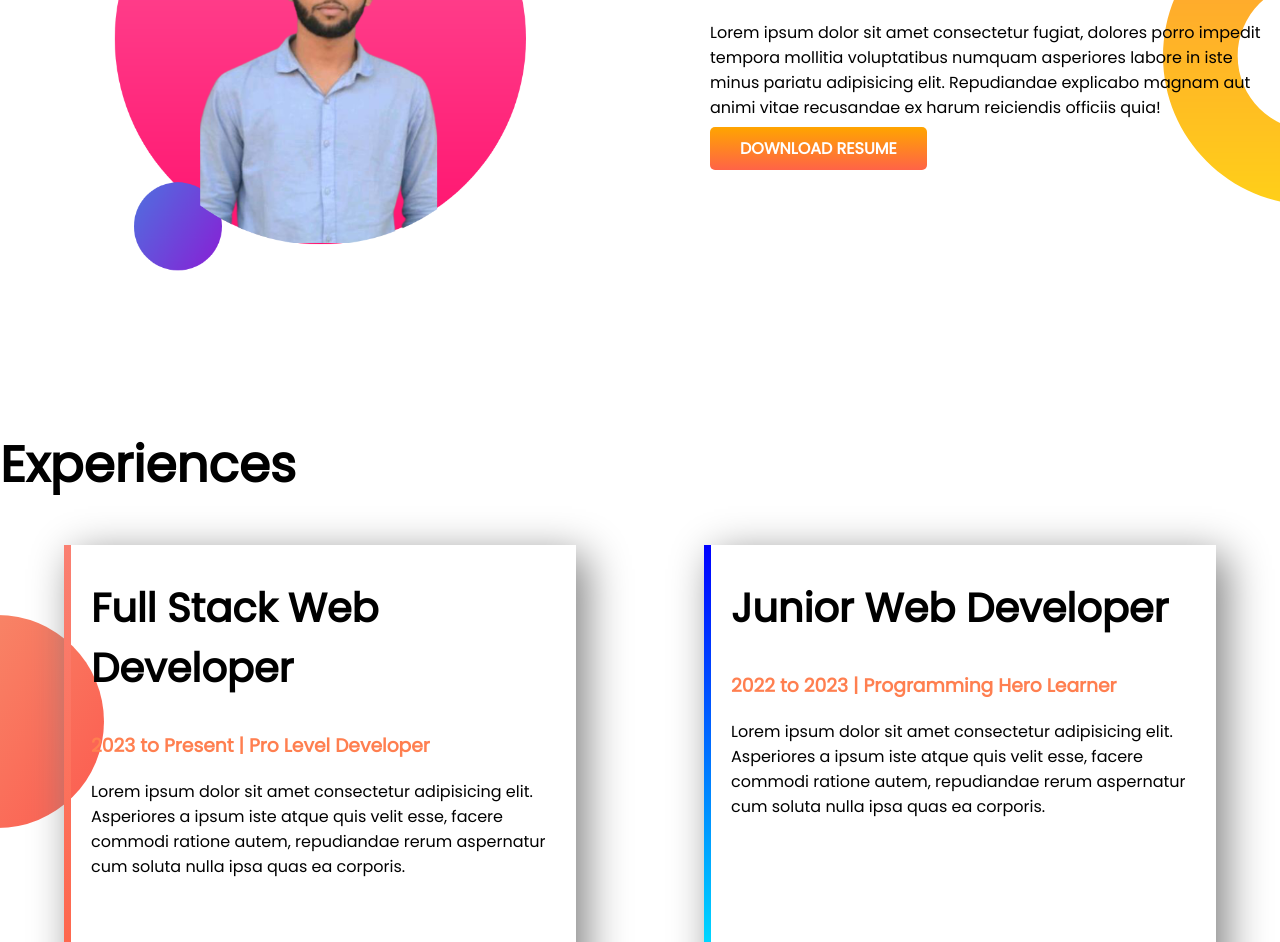
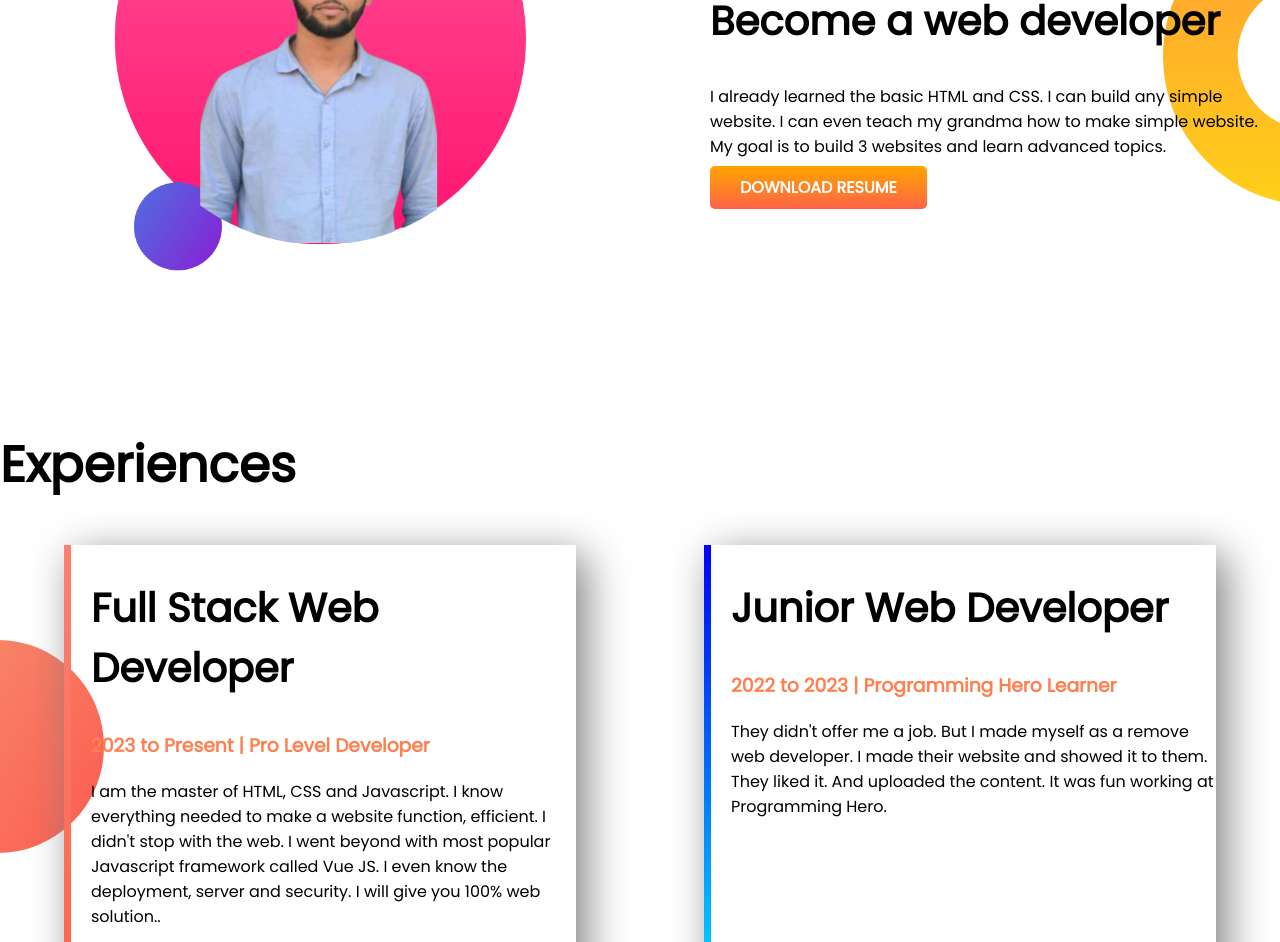
Before and after one commit to minhaj115/developer-portfolio, a plain HTML site: page index.html in a window 1280 px wide. Shown: the part 780-1722 px from the top of the page. Drawn offline with Linux system fonts and the light colour scheme.

Commit message:
edit text

```diff
--- a/index.html
+++ b/index.html
@@ -17,11 +17,10 @@
           <div class="first-sec">
                <h1>Welcome To</h1>
                <h1> <span class="name-color">Minhajul Islam</span> World !</h1>
-               <h3>Lorem dolor consectetur adipisicing elit.</h3>
-               <p>Lorem ipsum dolor sit amet, consectetur adipisicing elit. Nihil officia quos optio saepe nostrum esse
-                    voluptatum
-                    fugiat, dolores porro impedit tempora mollitia voluptatibus numquam asperiores labore in iste minus
-                    pariatur.
+               <h3>Build Climber and Train Stopper.</h3>
+               <p>You might saw me jumping, climbing buildings, and stopping trains. But nobody pays me a dime for that
+                    work. That's why I am learning and mastering web development. I will not stop until I become the Web
+                    Development Hero.
                </p>
                <a class="btn-h" target="_blank" href="https://www.youtube.com/">HIRE ME</a>
           </div>
@@ -34,10 +33,10 @@
                <img src="./images/my-bg22.png" alt="">
           </div>
           <div class="first-sec">
-               <h2>Lorem ipsum, dolor consectetur!</h2>
-               <p>Lorem ipsum dolor sit amet consectetur fugiat, dolores porro impedit tempora mollitia voluptatibus
-                    numquam asperiores labore in iste minus pariatu adipisicing elit. Repudiandae explicabo magnam aut
-                    animi vitae recusandae ex harum reiciendis officiis quia!</p>
+               <h1>Dream Big</h1>
+               <h2>Become a web developer</h2>
+               <p>I already learned the basic HTML and CSS. I can build any simple website. I can even teach my grandma
+                    how to make simple website. My goal is to build 3 websites and learn advanced topics.</p>
                <a class="btn-h" target="_blank" href="https://www.youtube.com/">DOWNLOAD RESUME</a>
           </div>
      </section>
@@ -47,16 +46,17 @@
                <div id="fu-we-dev" class="last-sec">
                     <h2>Full Stack Web Developer</h2>
                     <h3 class="name-color">2023 to Present | Pro Level Developer</h3>
-                    <p>Lorem ipsum dolor sit amet consectetur adipisicing elit. Asperiores a ipsum iste atque quis velit
-                         esse, facere commodi ratione autem, repudiandae rerum aspernatur cum soluta nulla ipsa quas ea
-                         corporis.</p>
+                    <p>I am the master of HTML, CSS and Javascript. I know everything needed to make a website function,
+                         efficient. I didn't stop with the web. I went beyond with most popular Javascript framework
+                         called Vue JS. I even know the deployment, server and security. I will give you 100% web
+                         solution..</p>
                </div>
                <div id="ju-we-dev" class="last-sec">
                     <h2>Junior Web Developer</h2>
                     <h3 class="name-color">2022 to 2023 | Programming Hero Learner</h3>
-                    <p>Lorem ipsum dolor sit amet consectetur adipisicing elit. Asperiores a ipsum iste atque quis velit
-                         esse, facere commodi ratione autem, repudiandae rerum aspernatur cum soluta nulla ipsa quas ea
-                         corporis.</p>
+                    <p>They didn't offer me a job. But I made myself as a remove web developer. I made their website and
+                         showed it to them. They liked it. And uploaded the content. It was fun working at Programming
+                         Hero.</p>
                </div>
           </div>
      </section>
```
